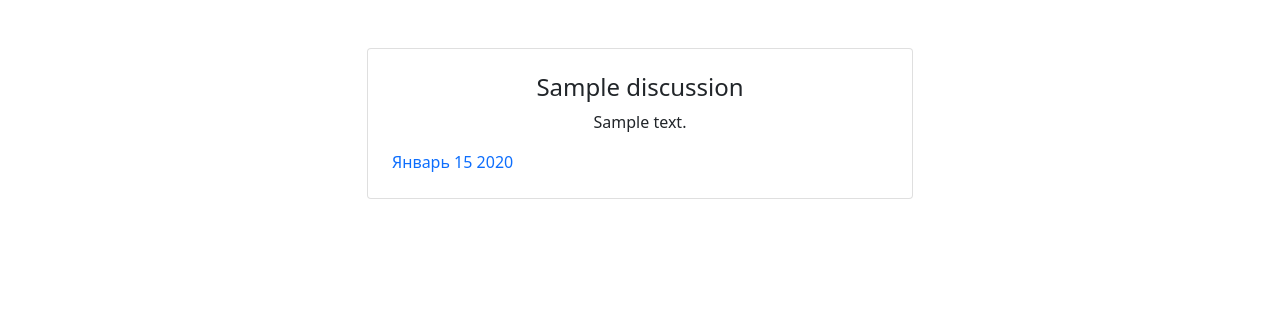
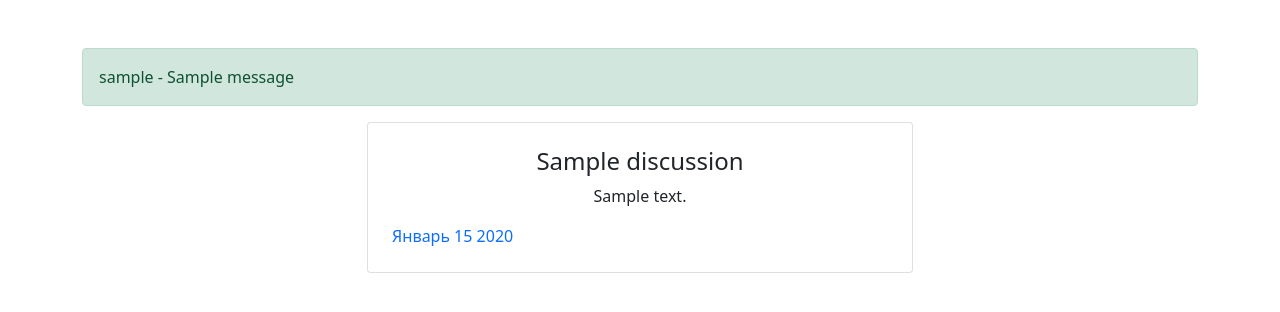
Before and after one commit to Ramiras123/site_django, a Django app: a page that uses templates/discussions/detail_discussions.html in a window 1280 px wide. Shown: the part 72-384 px from the top of the page. Run offline with Django 4.2, Linux system fonts and the light colour scheme; a user stored in the database is signed in; tables that the repository leaves empty hold one stand-in row (values such as "Sample post"); one stand-in notice (Sample message) is shown; some libraries are stand-ins or nearby versions.

Commit message:
Создания окна заполнения для пользователей

```diff
--- a/discussions/views.py
+++ b/discussions/views.py
@@ -7,6 +7,7 @@ from django.contrib.auth.mixins import LoginRequiredMixin
 from django.contrib.auth.decorators import login_required
 from discussions.forms import DiscussionCreateForm
 from django.shortcuts import render
+from django.contrib import messages
 
 
 class UserDiscussionsListView(ListView):
@@ -37,6 +38,7 @@ def discussion_create(request):
             new_disc = form.save(commit=False)
             new_disc.author = request.user
             new_disc.save()
+            messages.success(request, 'Пост успешно залит')
             return redirect(new_disc.get_absolute_url())
     else:
         form = DiscussionCreateForm()
--- a/templates/discussions/detail_discussions.html
+++ b/templates/discussions/detail_discussions.html
@@ -4,6 +4,16 @@
     {% endblock %}
     {% block content_blog %}
         {% if discus_detail %}
+                {% if messages %}
+                            {% if user.is_authenticated %}
+                                {% for message in messages %}
+                                    <div class="alert {{ message.tags }} alert-dismissible" role="alert">
+                                        {{ user }} - {{ message }}
+                                    </div>
+                                {% endfor %}
+                            {% else %}
+                            {% endif %}
+                {% endif %}
                 <div class="row mb-5">
                     <div class="col-md-8 col-xl-6 text-center mx-auto">
                         <div class="card">
```
